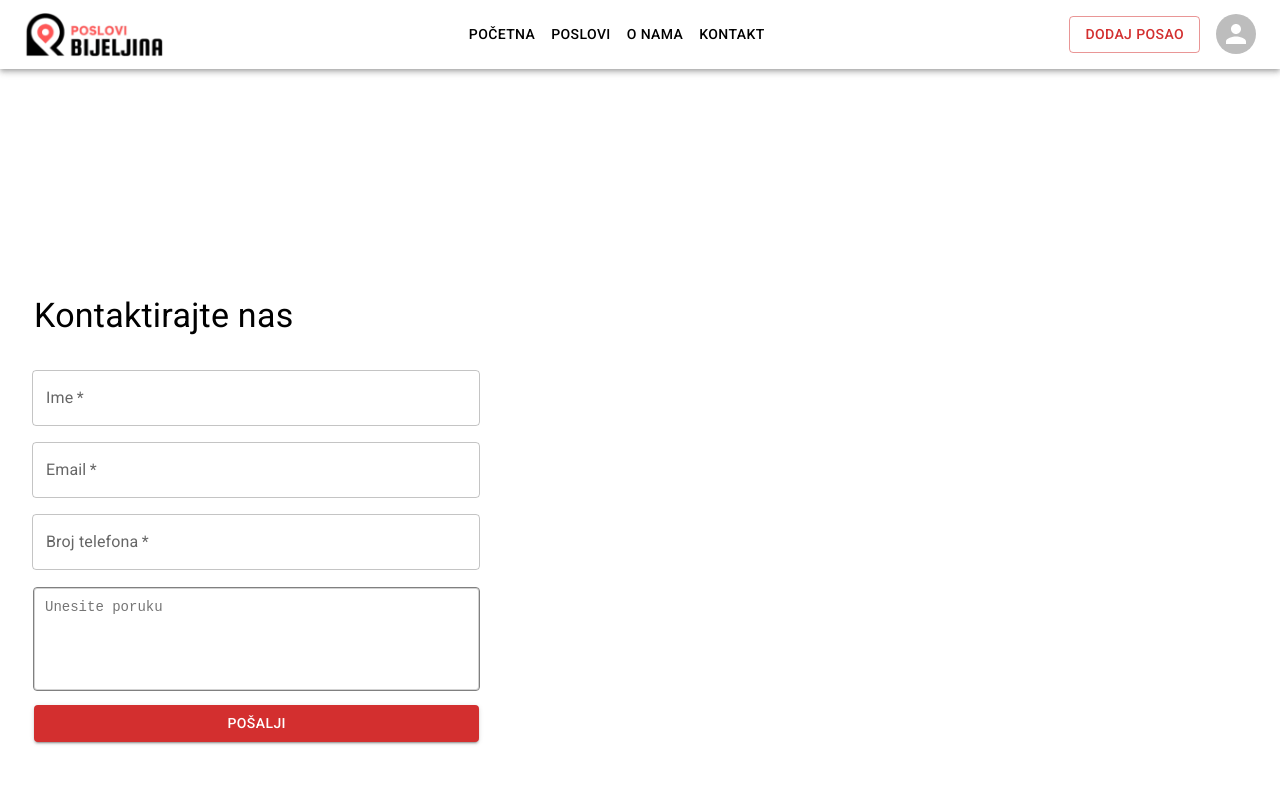
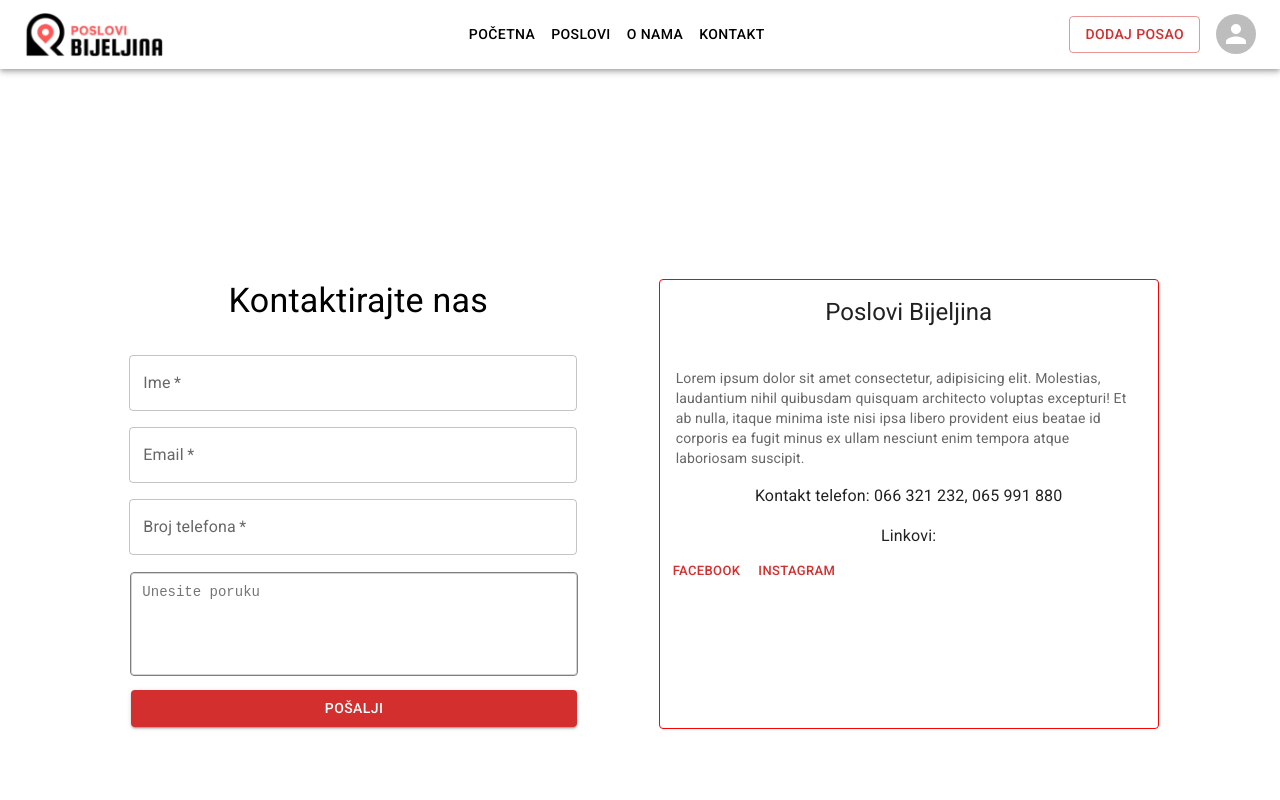
Before and after one commit to gligor99/poslovi_ras_frontend, a React (Vite) app: page /contact in a window 1280 px wide. Shown: the top 800 px of the page. Built offline with nearby package versions, Linux system fonts and the light colour scheme.

Commit message:
card demo

```diff
--- a/src/pages/ContactPage.jsx
+++ b/src/pages/ContactPage.jsx
@@ -4,6 +4,9 @@ import Box from "@mui/material/Box";
 import TextField from "@mui/material/TextField";
 import TextareaAutosize from "@mui/material/TextareaAutosize";
 import Button from "@mui/material/Button";
+import Card from "@mui/material/Card";
+import CardActions from "@mui/material/CardActions";
+import CardContent from "@mui/material/CardContent";
 import { useState } from "react";
 
 const ContactPage = () => {
@@ -11,7 +14,7 @@ const ContactPage = () => {
   const handleChange = (event) => {
     setName(event.target.value);
   };
-  console.log(name);
+
   return (
     <Container
       maxWidth="xl"
@@ -19,17 +22,19 @@ const ContactPage = () => {
         display: "flex",
         flexDirection: "column",
         justifyContent: "center",
-        alignItems: "flex-start",
-        height: 900,
+        alignItems: "center",
+        height: 870,
       }}
     >
-      <Typography
-        textAlign="center"
-        variant="h4"
-        sx={{ pb: "25px", marginLeft: "10px" }}
+      <Container
+        maxWidth="xl"
+        sx={{
+          display: "flex",
+          flexDirection: "row",
+          justifyContent: "space-evenly",
+          alignItems: "center",
+        }}
       >
-        Kontaktirajte nas
-      </Typography>
         <Box
           component="form"
           sx={{
@@ -41,6 +46,13 @@ const ContactPage = () => {
           noValidate
           autoComplete="off"
         >
+          <Typography
+            textAlign="center"
+            variant="h4"
+            sx={{ pb: "25px", marginLeft: "10px" }}
+          >
+            Kontaktirajte nas
+          </Typography>
           <TextField
             required
             id="outlined-required"
@@ -90,6 +102,54 @@ const ContactPage = () => {
             Pošalji
           </Button>
         </Box>
+        <Card
+          sx={{
+            maxWidth: 500,
+            backgroundColor: "white",
+            border: "1px solid red",
+            height: 450,
+            outline: "none",
+            boxShadow: "none",
+          }}
+        >
+          <CardContent>
+            <Typography
+              gutterBottom
+              variant="h5"
+              component="div"
+              sx={{ textAlign: "center", marginBottom: 5 }}
+            >
+              Poslovi Bijeljina
+            </Typography>
+            <Typography variant="body2" color="text.secondary">
+              Lorem ipsum dolor sit amet consectetur, adipisicing elit.
+              Molestias, laudantium nihil quibusdam quisquam architecto voluptas
+              excepturi! Et ab nulla, itaque minima iste nisi ipsa libero
+              provident eius beatae id corporis ea fugit minus ex ullam nesciunt
+              enim tempora atque laboriosam suscipit.
+            </Typography>
+          </CardContent>
+          <Typography
+            gutterBottom
+            component="div"
+            sx={{ textAlign: "center", marginBottom: 2 }}
+          >
+            Kontakt telefon: 066 321 232, 065 991 880
+          </Typography>
+          <Typography component="div" sx={{ textAlign: "center" }}>
+            Linkovi:
+          </Typography>
+
+          <CardActions>
+            <Button color="error" size="small">
+              Facebook
+            </Button>
+            <Button color="error" size="small">
+              Instagram
+            </Button>
+          </CardActions>
+        </Card>
+      </Container>
     </Container>
   );
 };
```
Lines whose indentation alone changed are shown as unchanged.
